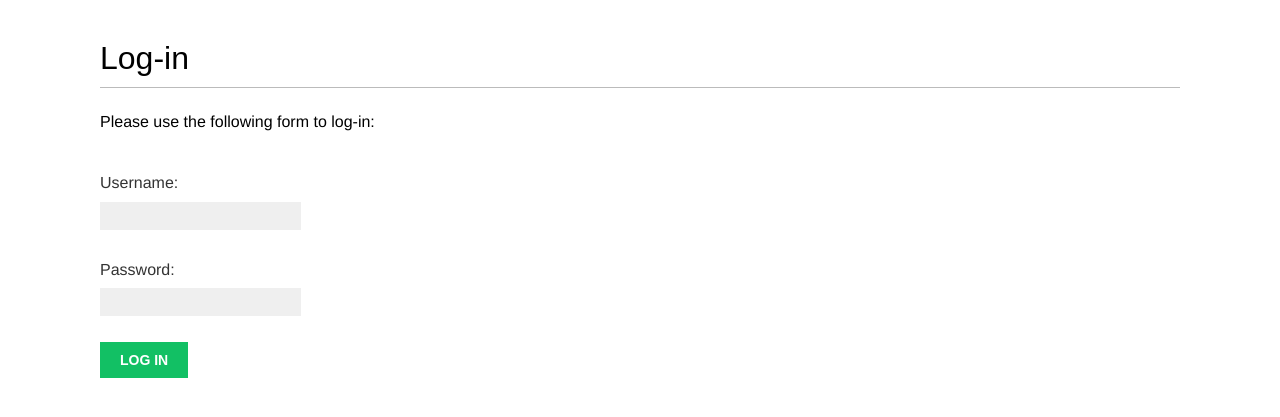
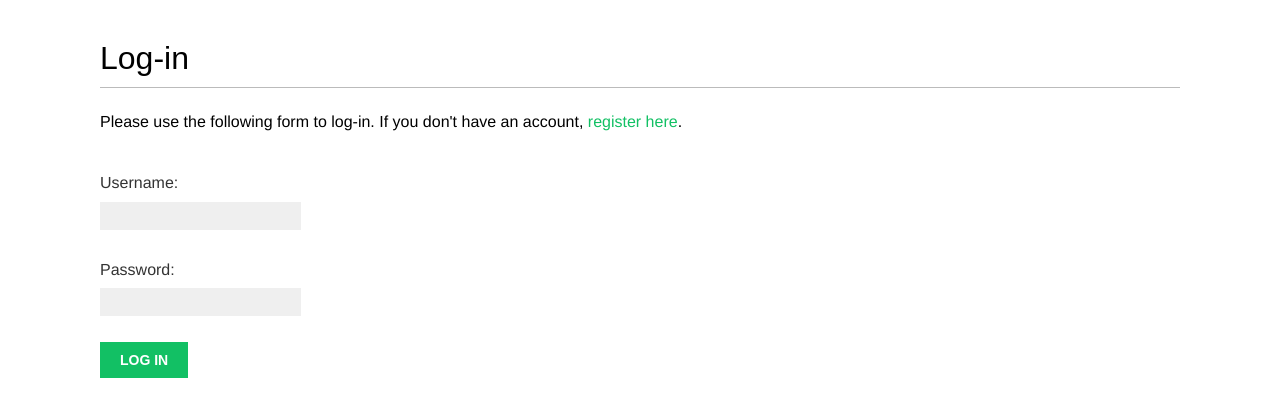
Before and after one commit to JamesJohnson11/PhotoShare, a Django app: template account/templates/account/login.html in a window 1280 px wide. Shown: the part 47-464 px from the top of the page. Run offline with Django 3.2, Linux system fonts and the light colour scheme; the template is opened without the code that fills it: values that come from a table or form of the project are taken from there, others are empty; some web fonts are replaced.

Commit message:
Modified login page to allow unregistered users to register for a new account

```diff
--- a/account/templates/account/login.html
+++ b/account/templates/account/login.html
@@ -4,7 +4,7 @@
 
 {% block content %}
     <h1>Log-in</h1>
-    <p>Please use the following form to log-in:</p>
+    <p>Please use the following form to log-in. If you don't have an account, <a href="{% url 'register' %}">register here</a>.</p>
     <form method="post">
         {{ form.as_p }}
         {% csrf_token %}
```
Also changed, not shown: db.sqlite3.
